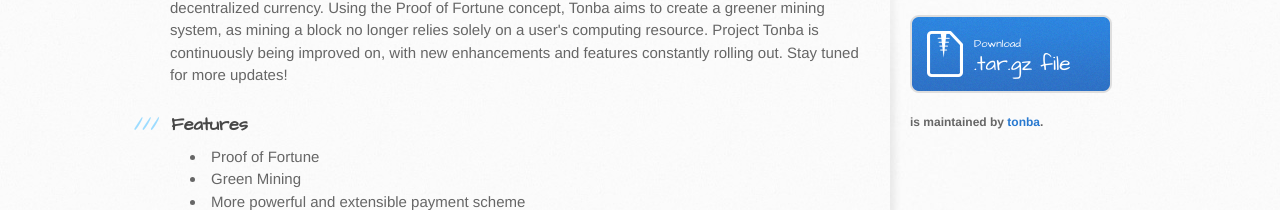
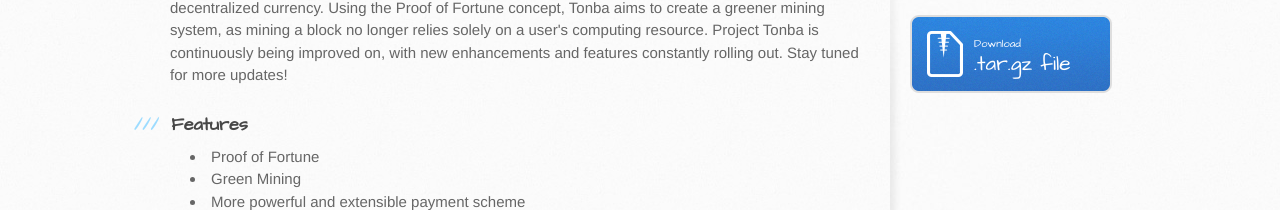
Before and after one commit to tonba/tonba, a plain HTML site: page index.html in a window 1280 px wide. Shown: the part 283-493 px from the top of the page. Drawn offline with Linux system fonts and the light colour scheme.

Commit message:
Update index.html

```diff
--- a/index.html
+++ b/index.html
@@ -68,9 +68,9 @@ Like us on <a href="https://www.facebook.com/tonba.org">Facebook</a>  </p>
             .tar.gz file
           </a>
 
-          <p class="repo-owner"><a href="https://github.com/tonba/tonba"></a> is maintained by <a href="https://github.com/tonba">tonba</a>.</p>
+<!--          <p class="repo-owner"><a href="https://github.com/tonba/tonba"></a> is maintained by <a href="https://github.com/tonba">tonba</a>.</p>
 
-<!--          <p>This page was generated by <a href="https://pages.github.com">GitHub Pages</a> using the Architect theme by <a href="https://twitter.com/jasonlong">Jason Long</a>.</p> -->
+          <p>This page was generated by <a href="https://pages.github.com">GitHub Pages</a> using the Architect theme by <a href="https://twitter.com/jasonlong">Jason Long</a>.</p> -->
         </aside>
       </div>
     </div>
```
